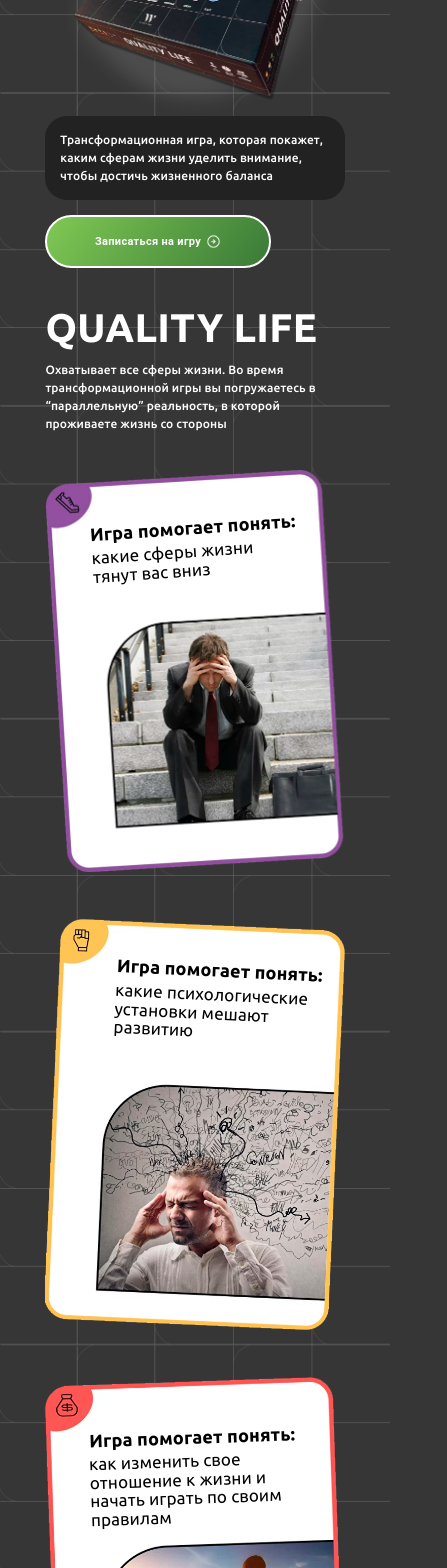
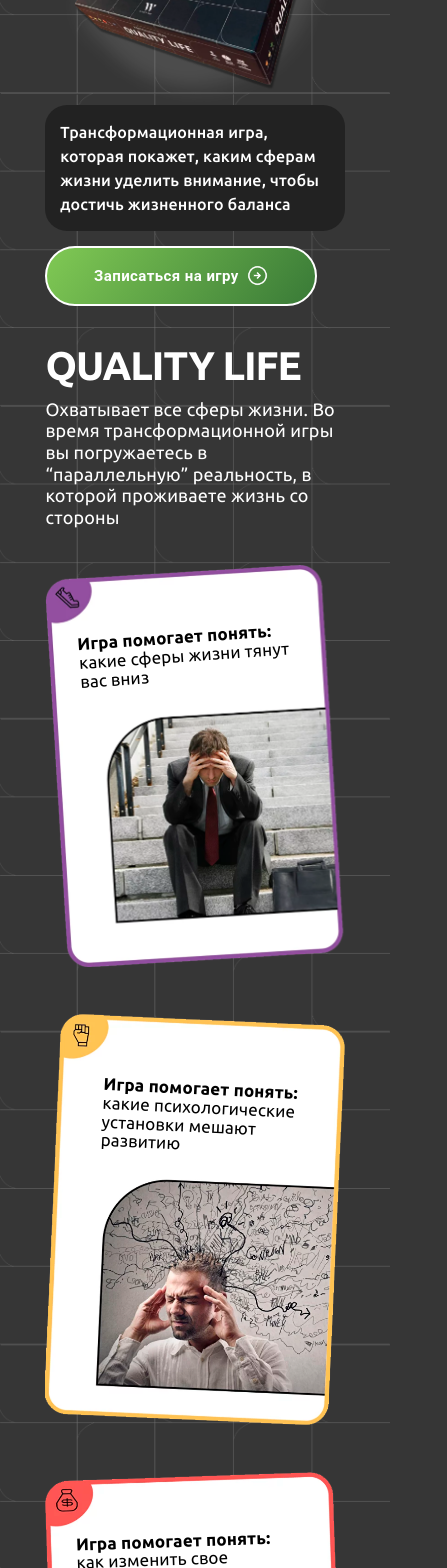
Before and after one commit to slamry/Qlife, a React (Create React App) app: page / in a window 390 px wide. Shown: the part 220-1788 px from the top of the page, 447 px wide, since content can reach past the window. Built offline with nearby package versions, Linux system fonts and the light colour scheme.

Commit message:
fix: fix all?

```diff
--- a/src/App.jsx
+++ b/src/App.jsx
@@ -8,7 +8,6 @@ import GameSteps from "./components/GameSteps/GameSteps";
 import Form from "./components/Form/Form";
 import Development from "./components/Development/Development";
 import AboutUs from "./components/AboutUs/AboutUs";
-// import AnotherForm from "./components/AnotherForm/AnotherForm";
 import Footer from "./components/Footer/Footer";
 
 function App() {
@@ -22,7 +21,6 @@ function App() {
           <Form />
           <Development />
           <AboutUs />
-          {/* <AnotherForm /> */}
           <Footer />
         </Box>
       </ThemeProvider>
--- a/src/components/Info/Info.jsx
+++ b/src/components/Info/Info.jsx
@@ -5,7 +5,7 @@ import useWindowSize from "../common/useWindowSize/useWindowSize";
 const Info = () => {
   // eslint-disable-next-line
   const { width, height } = useWindowSize();
-
+// alert(width)
   return (
     <Box className={styles.wrapp} id="info">
       {width > 957 ? (
--- a/src/components/Info/Info.module.css
+++ b/src/components/Info/Info.module.css
@@ -8,14 +8,15 @@
   color: #ffffff;
   font-size: 40px;
   font-weight: 700;
+  letter-spacing: -1px;
   text-transform: uppercase;
   background-position: center center;
   margin-bottom: 1%;
 }
 .text_under_ql {
   color: #ffffff;
-  font-size: 20px;
-  font-weight: 500;
+  font-size: 18px;
+  line-height: 120%;
   background-position: center center;
 }
 .images {
@@ -169,10 +170,10 @@
 
 /*////////////////////////////////////////////*/
 
-@media (max-width: 1352px) {
+@media (max-width: 1357px) {
   .card1 {
     height: 470px;
-    padding: 5% 6%;
+    padding: 4% 6% 5%;
   }
   .card2 {
     height: 470px;
@@ -180,7 +181,7 @@
   }
   .card3 {
     height: 470px;
-    padding: 5% 5% 5% 6%;
+    padding: 4% 5% 5% 6%;
   }
   .title {
     font-size: 18px;
@@ -191,38 +192,45 @@
     line-height: 25px;
   }
   .results_text {
-    font-size: 17px;
+    font-size: 18px;
   }
   .gr_text {
-    font-size: 17px;
-  }
-  .marker {
-    height: 17px;
+    font-size: 18px;
   }
 }
-@media (max-width: 1270px) {
+@media (max-width: 1310px) {
   .card1 {
     height: 400px;
+    padding: 5% 6% 5%;
   }
   .card2 {
     height: 400px;
+    padding: 5% 4% 0% 7%;
   }
   .card3 {
     height: 400px;
-    padding: 4% 5% 5% 6%;
+    padding: 5% 5% 5% 6%;
   }
   .title {
-    font-size: 16px;
+    font-size: 17px;
     font-weight: 600;
   }
   .content {
-    font-size: 16px;
+    font-size: 17px;
     line-height: 20px;
   }
 }
+@media (max-width: 1186px) {
+  .card2 {
+    height: 400px;
+    padding: 6% 4% 0% 6.7%;
+  }
+}
+
 @media (max-width: 1100px) {
   .card1 {
     height: 350px;
+    padding: 5% 5% 5%;
   }
   .card2 {
     height: 350px;
@@ -230,13 +238,7 @@
   }
   .card3 {
     height: 350px;
-  }
-  .title {
-    font-size: 16px;
-  }
-  .content {
-    font-size: 16px;
-    line-height: 20px;
+    padding: 3.5% 4% 5% 6%;
   }
   .star {
     height: 250px;
@@ -252,15 +254,42 @@
     background-size: 55%;
   }
 }
-@media (max-width: 1018px) {
-  .title {
-    font-size: 15px;
-  }
-  .content {
-    font-size: 15px;
-    line-height: 18px;
+@media (max-width: 1080px) {
+  .card2 {
+    padding: 4% 2.5% 0% 7%;
   }
 }
+@media (max-width: 1056px) {
+  .card1 {
+    padding: 5% 4% 5% 5%;
+  }
+  .card3 {
+    padding: 3.5% 3% 5% 6%;
+  }
+}
+@media (max-width: 1036px) {
+  .card1 {
+    padding: 5% 4% 5% 5%;
+  }
+  .card2 {
+    padding: 4% 1% 0% 6%;
+  }
+  .card3 {
+    padding: 3.5% 3% 5% 5%;
+  }
+}
+@media (max-width: 976px) {
+  .card1 {
+    padding: 5% 2% 5% 4%;
+  }
+  .card2 {
+    padding: 4% 1% 0% 6%;
+  }
+  .card3 {
+    padding: 3.5% 2% 5% 5%;
+  }
+}
+
 /*    TABLET VIEW   */
 @media (max-width: 957px) {
   .gamerules_wrapp {
@@ -278,13 +307,19 @@
   }
   .card1 > .text_wrapp {
     padding-top: 10%;
-    padding-right: 16%;
+    padding-right: 17%;
+    padding-left: 5%;
   }
   .card2 {
     background-position: right center;
     padding: 4% 6%;
     height: 410px;
+    padding-right: 2%;
     width: 100%;
+  }
+  .card2 > .text_wrapp {
+    padding-top: 8%;
+    padding-left: 25%;
   }
   .card3 {
     background-position: left center;
@@ -292,19 +327,16 @@
     height: 410px;
     width: 100%;
   }
-  .card2 > .text_wrapp {
-    padding-top: 10%;
-    padding-left: 25%;
-  }
   .card3 > .text_wrapp {
-    padding-top: 3%;
-    padding-right: 6%;
+    padding-top: 5%;
+    padding-left: 3%;
+    padding-right: 17%;
   }
   .title {
     font-size: 20px;
   }
   .content {
-    font-size: 17px;
+    font-size: 18px;
     padding-left: 1%;
     line-height: 27px;
   }
@@ -339,37 +371,79 @@
     padding: 3%;
     border-radius: 20px;
   }
-  .marker {
-    height: 17px;
+}
+@media (max-width: 898px) {
+  .card1 > .text_wrapp {
+    padding-top: 10%;
+    padding-right: 13%;
+    padding-left: 4%;
   }
-  .results_text {
-    font-size: 17px;
+  .card2 {
+    padding: 4% 6%;
+    height: 410px;
+    padding-right: 2%;
+    width: 100%;
+  }
+  .card2 > .text_wrapp {
+    padding-top: 8%;
+    padding-left: 20%;
+  }
+  .card3 > .text_wrapp {
+    padding-top: 5%;
+    padding-left: 3%;
+    padding-right: 12%;
   }
 }
 @media (max-width: 860px) {
   .card2 > .text_wrapp {
-    padding-top: 5%;
     padding-left: 17%;
   }
 }
+@media (max-width: 825px) {
+  .card1 > .text_wrapp {
+    padding-top: 10%;
+    padding-right: 4%;
+    padding-left: 4%;
+  }
+  .star {
+    height: 50%;
+  }
+  .mbag {
+    height: 30%;
+    left: 25%;
+  }
+  .hand {
+    height: 150px;
+    padding-left: 0%;
+    padding-top: 0%;
+  }
+  .back_star {
+    height: 80%;
+  }
+  .card2 {
+    padding: 4% 6%;
+    height: 410px;
+    padding-right: 2%;
+    width: 100%;
+  }
+  .card2 > .text_wrapp {
+    padding-top: 10%;
+    padding-left: 12%;
+  }
+  .card3 > .text_wrapp {
+    padding-top: 6%;
+    padding-left: 3%;
+    padding-right: 3%;
+  }
+}
 @media (max-width: 777px) {
-  .marker {
-    height: 17px;
-  }
-  .results_text {
-    font-size: 17px;
-  }
   .title {
     font-size: 18px;
     font-weight: 600;
   }
   .content {
-    font-size: 17px;
     padding-left: 2%;
     line-height: 140%;
-  }
-  .mbag {
-    left: 32%;
   }
   .card3 > .text_wrapp {
     padding-top: 10%;
@@ -380,63 +454,70 @@
 @media (max-width: 742px) {
   .card1 > .text_wrapp {
     padding-top: 15%;
-    padding-right: 2%;
+    padding-right: 0%;
     padding-left: 5%;
   }
   .card2 > .text_wrapp {
-    padding-top: 10%;
-    padding-left: 15%;
-  }
-  .mbag {
-    left: 35%;
+    padding-top: 12%;
+    padding-left: 10%;
   }
   .gamerules_wrapp {
     height: 600px;
     background-size: 80%;
   }
   .card3 > .text_wrapp {
-    padding-top: 5%;
     padding-right: 0%;
   }
 }
-@media (max-width: 684px) {
-  .text_under_ql {
-    font-size: 15px;
+@media (max-width: 713px) {
+  .card1 > .text_wrapp {
+    padding-top: 17%;
+  }
+  .card2 > .text_wrapp {
+    padding-top: 17%;
+    padding-left: 10%;
+  }
+  .card3 > .text_wrapp {
+    padding-right: 0%;
+  }
+  .star {
+    height: 45%;
+  }
+  .mbag {
+    height: 25%;
+    left: 30%;
   }
 }
-@media (max-width: 660px) {
+@media (max-width: 664px) {
+  .card1 > .text_wrapp {
+    padding-top: 22%;
+  }
+  .card2 > .text_wrapp {
+    padding-top: 20%;
+    padding-left: 10%;
+  }
   .card3 > .text_wrapp {
-    padding-top: 7%;
-    padding-right: 0%;
-    padding-left: 5%;
+    padding-top: 12%;
+    padding-left: 6%;
   }
   .hand {
     height: 170px;
-  }
-  .mbag {
-    height: 30%;
-    left: 38%;
-  }
-  .star {
-    height: 60%;
   }
   .item__gr_text_wrapp {
     padding: 0% 0% 7% 1%;
   }
 }
-@media (max-width: 650px) {
+@media (max-width: 658px) {
   .card1 > .text_wrapp {
-    padding-top: 22%;
-    padding-right: 2%;
+    padding-top: 28%;
     padding-left: 5%;
   }
   .card2 > .text_wrapp {
-    padding-top: 20%;
+    padding-top: 25%;
     padding-left: 12%;
-    width: 100%;
   }
   .card3 > .text_wrapp {
-    padding-top: 5%;
+    padding-top: 7%;
   }
   .card3 {
     height: 360px;
@@ -445,25 +526,30 @@
     font-size: 17px;
   }
   .content {
-    font-size: 16px;
-    padding-left: 2%;
+    font-size: 17px;
     line-height: 130%;
   }
 }
-@media (max-width: 600px) {
+
+@media (max-width: 632px) {
   .card1 > .text_wrapp {
-    padding-top: 30%;
-  }
-  .text_under_ql {
-    font-size: 12px;
+    padding-top: 35%;
   }
   .card2 > .text_wrapp {
-    padding-top: 30%;
+    padding-top: 32%;
     padding-left: 10%;
+    padding-right: 0%;
   }
   .card3 > .text_wrapp {
-    padding-top: 10%;
+    padding-top: 12%;
     padding-left: 7%;
+  }
+  .card2,
+  .card3 {
+    margin-top: -10%;
+  }
+  .cards_wrapp {
+    margin-bottom: -20%;
   }
   .mbag {
     height: 25%;
@@ -473,50 +559,58 @@
     height: 45%;
   }
   .title {
-    font-size: 16px;
     line-height: 110%;
-    padding-bottom: 2%;
   }
   .content {
-    font-size: 15px;
-    padding-left: 2%;
     line-height: 110%;
   }
 }
-@media (max-width: 560px) {
+@media (max-width: 617px) {
+  .card2 > .text_wrapp {
+    padding-top: 36%;
+    padding-left: 5%;
+    padding-right: 0%;
+  }
+}
+@media (max-width: 606px) {
   .card1 > .text_wrapp {
-    padding-top: 40%;
+    padding-top: 35%;
   }
   .card2 > .text_wrapp {
     padding-top: 40%;
-    padding-left: 10%;
+    padding-left: 5%;
+    padding-right: 0%;
   }
   .card3 > .text_wrapp {
-    padding-top: 20%;
-    padding-left: 7%;
+    padding-top: 12%;
+    padding-left: 5%;
   }
 }
-@media (max-width: 500px) {
+@media (max-width: 596px) {
   .images {
     display: none;
   }
+  .card2,
+  .card3 {
+    margin-top: 0%;
+  }
   .card1 > .text_wrapp {
     padding: 0;
-    padding-top: 13%;
-    padding-left: 10%;
+    padding-top: 14%;
+    padding-left: 5%;
     width: 68.5%;
   }
   .card2 > .text_wrapp {
     padding: 0;
-    padding-top: 12%;
-    padding-left: 32%;
-    width: 73%;
+    padding-top: 10%;
+    padding-left: 40%;
+    width: 60%;
   }
   .card3 > .text_wrapp {
     padding: 0;
     padding-top: 12%;
-    padding-left: 10%;
-    width: 70%;
+    padding-left: 5%;
+    width: 64%;
   }
   .card3 {
     height: 420px;
@@ -524,15 +618,6 @@
   .gamerules_wrapp {
     height: 500px;
     background-size: 80%;
-  }
-  .results_text {
-    font-size: 15px;
-  }
-  .gr_text {
-    font-size: 15px;
-  }
-  .marker {
-    height: 15px;
   }
   .gr_text_wrapp {
     border-radius: 10px;
@@ -542,62 +627,121 @@
     border-radius: 10px;
     padding: 5%;
   }
-  .title {
-    font-size: 18px;
-  }
   .content {
-    font-size: 17px;
     padding-left: 1%;
   }
 }
-@media (max-width: 420px) {
+
+@media (max-width: 537px) {
   .card1 > .text_wrapp {
-    width: 80%;
+    padding: 0;
+    padding-top: 15%;
+    padding-left: 5%;
+    width: 68.5%;
   }
   .card2 > .text_wrapp {
-    padding-left: 25%;
+    padding: 0;
+    padding-top: 12%;
+    padding-left: 32%;
+    width: 67%;
   }
   .card3 > .text_wrapp {
+    padding: 0;
+    padding-top: 15%;
+    padding-left: 5%;
+    width: 70%;
+  }
+}
+
+@media (max-width: 505px) {
+  .card1 > .text_wrapp {
+    padding-top: 17%;
+    padding-left: 5%;
+    width: 75%;
+  }
+  .card2 > .text_wrapp {
+    padding-top: 15%;
+    padding-left: 27%;
+    width: 73%;
+  }
+  .card3 > .text_wrapp {
+    padding-top: 17%;
+    padding-left: 5%;
+    width: 79%;
+  }
+}
+@media (max-width: 444px) {
+  .card1 > .text_wrapp {
+    padding-top: 20%;
+    padding-left: 5%;
     width: 85%;
   }
-}
-@media (max-width: 390px) {
-  .card1 > .text_wrapp {
+  .card2 > .text_wrapp {
     padding-top: 20%;
-  }
-  .card2 > .text_wrapp {
-    width: 85%;
     padding-left: 20%;
-    padding-top: 15%;
+    width: 80%;
   }
   .card3 > .text_wrapp {
     padding-top: 20%;
-    padding-left: 10%;
-    width: 87%;
-  }
-}
-@media (max-width: 350px) {
-  .card1 > .text_wrapp {
-    padding-top: 25%;
-    width: 85%;
-  }
-  .card2 > .text_wrapp {
-    width: 85%;
-    padding-left: 18%;
-    padding-top: 25%;
-  }
-  .card3 > .text_wrapp {
-    padding-top: 22%;
-  }
-  .ql {
-    font-size: 35px;
-  }
-  .text_under_ql {
-    font-size: 10px;
-  }
-}
-@media (max-width: 320px) {
-  .card2 > .text_wrapp {
+    padding-left: 5%;
     width: 88%;
   }
 }
+
+@media (max-width: 410px) {
+  .card1 > .text_wrapp {
+    padding-top: 25%;
+    padding-left: 5%;
+    width: 90%;
+  }
+  .card2 > .text_wrapp {
+    padding-top: 23%;
+    padding-left: 15%;
+    width: 85%;
+  }
+  .card3 > .text_wrapp {
+    padding-top: 23%;
+    padding-left: 5%;
+    width: 95%;
+  }
+}
+@media (max-width: 370px) {
+  .card1 > .text_wrapp {
+    padding-top: 32%;
+    padding-left: 5%;
+    width: 92%;
+  }
+  .card2 > .text_wrapp {
+    padding-top: 28%;
+    padding-left: 10%;
+    width: 91%;
+  }
+  .card3 > .text_wrapp {
+    padding-top: 26%;
+    padding-left: 5%;
+    width: 95%;
+  }
+}
+@media (max-width: 340px) {
+  .card1 > .text_wrapp {
+    padding-top: 36%;
+    padding-left: 5%;
+    width: 92%;
+  }
+  .ql{
+    letter-spacing: -2.5px;
+  }
+  .card2 > .text_wrapp {
+    padding-top: 33%;
+    padding-left: 10%;
+    width: 91%;
+  }
+  .card3 > .text_wrapp {
+    padding-top: 32%;
+    padding-left: 5%;
+    width: 95%;
+  }
+  .card2,.card3{
+    margin-top: -20%;
+  }
+}
--- a/src/components/Intro/Intro.jsx
+++ b/src/components/Intro/Intro.jsx
@@ -8,7 +8,6 @@ const Intro = () => {
   const [isMenuVisible, setIsMenuVisible] = useState(false);
   // eslint-disable-next-line
   const { width, height } = useWindowSize();
-
   return (
     <Box position={"relative"}>
       <Menu
@@ -84,9 +83,6 @@ const Intro = () => {
       ) : (
         <Grid container className={styles.container}>
           <Grid item xs={12}>
-            <Typography color={"white"} fontSize={"7px"}>
-              {window.innerWidth}
-            </Typography>
             <Typography color="primary" className={styles.learn}>
               Узнай новое о себе за веселой игрой
             </Typography>
--- a/src/components/Intro/Intro.module.css
+++ b/src/components/Intro/Intro.module.css
@@ -66,7 +66,6 @@
 }
 @media (max-width: 1191px) {
   .ql {
-    font-size: 80px;
     line-height: 130%;
   }
   .butt {
@@ -79,12 +78,7 @@
     margin-left: 4%;
     height: 23px;
   }
-  .transf_game {
-    font-size: 17px;
-  }
-  .learn {
-    font-size: 17px;
-  }
+
   .become {
     font-size: 25px;
   }
@@ -95,18 +89,8 @@
     line-height: 120%;
   }
   .butt {
-    font-size: 13px;
     padding: 3.5% 10%;
     border-width: 2px;
-  }
-  .arrow {
-    height: 20px;
-  }
-  .transf_game {
-    font-size: 15px;
-  }
-  .learn {
-    font-size: 15px;
   }
   .become {
     font-size: 20px;
@@ -169,12 +153,6 @@
   .ql {
     font-size: 75px;
   }
-  .transf_game {
-    font-size: 18px;
-  }
-  .learn {
-    font-size: 18px;
-  }
   .become {
     font-size: 26px;
   }
@@ -204,7 +182,7 @@
 }
 @media (max-width: 1064px) {
   .text_circle {
-    top: 30%;
+    top: 20%;
     right: 10%;
     height: 200px;
   }
@@ -276,26 +254,21 @@
     /* line-height: 130%; */
   }
   .butt {
-    font-size: 17px;
     padding: 20px 70px;
     border-width: 3px;
     border-radius: 50px;
   }
   .arrow {
     margin-left: 4%;
-    height: 23px;
   }
   .transf_game {
     font-size: 20px;
   }
   .transf_wrapp {
-    margin-right: 20vw;
+    /* margin-right: 20vw; */
     margin-top: 0;
     background-position: center center;
     padding: 5%;
-  }
-  .learn {
-    font-size: 17px;
   }
   .become {
     font-size: 25px;
@@ -331,7 +304,7 @@
     left: 100%;
   }
   .transf_wrapp {
-    margin-right: 0vw;
+    /* margin-right: 0vw; */
   }
   .text_circle {
     top: 18%;
@@ -358,21 +331,12 @@
     font-size: 67px;
   }
   .butt {
-    font-size: 15px;
     padding: 15px 50px;
     border-width: 2px;
   }
-  .arrow {
-    height: 20px;
-  }
-  .transf_game {
-    font-size: 15px;
-  }
-  .transf_wrapp {
-    margin-right: 10%;
-  }
   .learn {
-    font-size: 15px;
+    font-size: 17px;
+    line-height: 120%;
   }
   .become {
     font-size: 20px;
@@ -385,48 +349,40 @@
   }
   .ql {
     font-size: 50px;
+    letter-spacing: normal;
   }
-  .learn {
-    font-size: 12px;
+  .transf_game {
+    font-size: 16px;
   }
   .become {
-    font-size: 13px;
+    font-size: 17px;
   }
   .game {
     width: 400px;
   }
   .text_circle {
-    top: 20%;
+    top: 17%;
     right: 0%;
     height: 150px;
-  }
-  .transf_game {
-    font-size: 12px;
   }
   .transf_wrapp {
     margin-right: 0%;
   }
-  .butt {
-    font-size: 12px;
-  }
-  .arrow {
-    height: 15px;
-  }
 }
 @media (max-width: 507px) {
+  .text_circle {
+    top: 15%;
+  }
   .ql {
     font-size: 40px;
     text-wrap: wrap;
-    letter-spacing: -2px;
-  }
-  .learn {
-    font-size: 10px;
+    /* letter-spacing: -2px; */
   }
   .become {
     font-size: 12px;
   }
-  .butt {
-    font-size: 11px;
+  .learn {
+    font-size: 12px;
   }
 }
 @media (max-width: 495px) {
@@ -441,8 +397,13 @@
   }
 }
 @media (max-width: 400px) {
+  .text_circle {
+    height: 25%;
+    top: 15%;
+    left: 55%;
+  }
   .menu_butt {
-    left: 95%;
+    left: 100%;
   }
 }
 @media (max-width: 342px) {
@@ -454,21 +415,14 @@
   .ql {
     font-size: 35px;
   }
-  .learn {
-    font-size: 8px;
-  }
   .become {
     font-size: 10px;
   }
   .butt {
-    font-size: 7px;
     padding: 7px 30px;
     border-width: 1px;
   }
   .arrow {
     height: 8px;
   }
-  .transf_game {
-    font-size: 8px;
-  }
 }
```
Also changed, not shown: src/components/Intro/Menu/Menu.module.css (+5 -4 lines).
